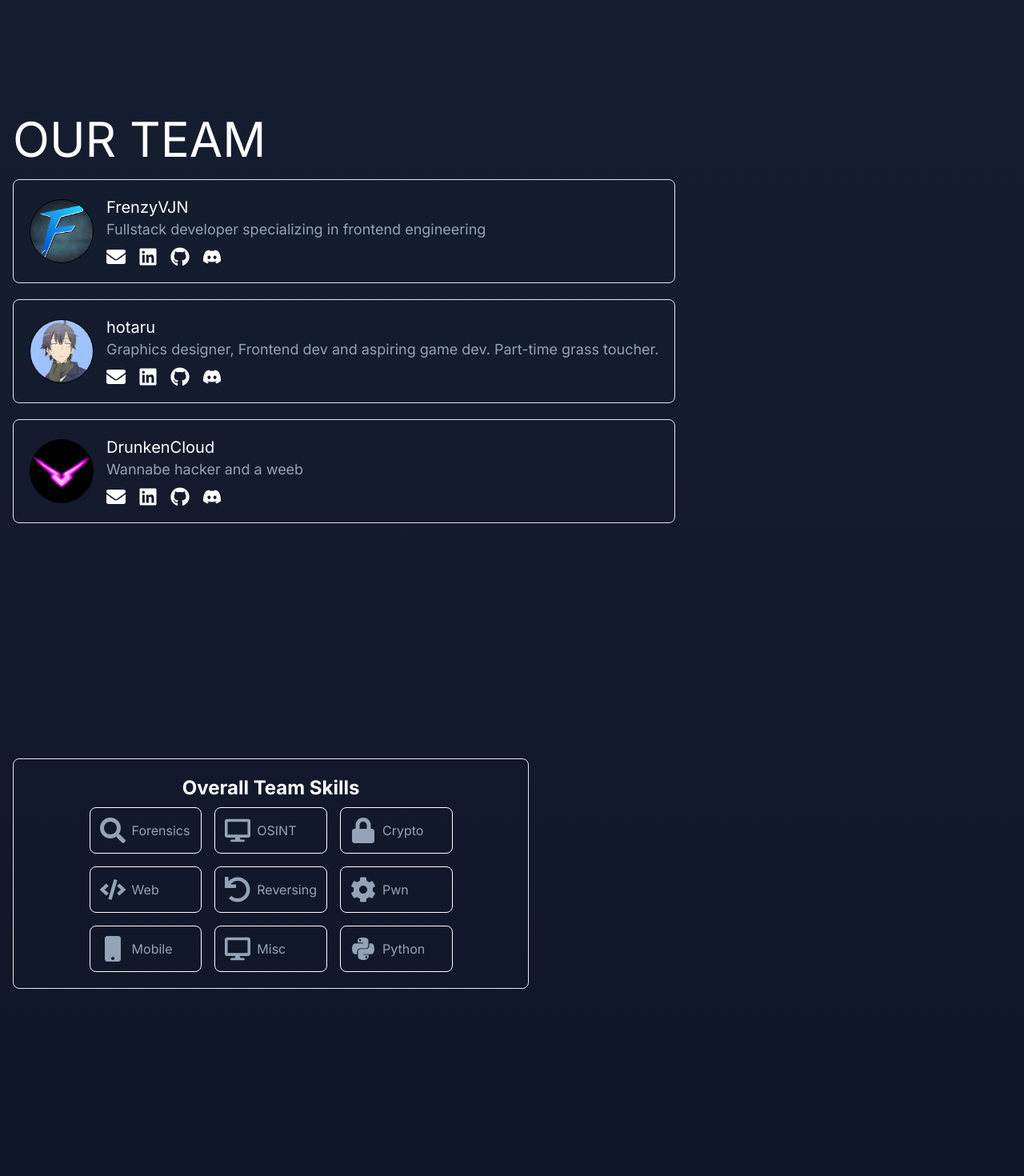
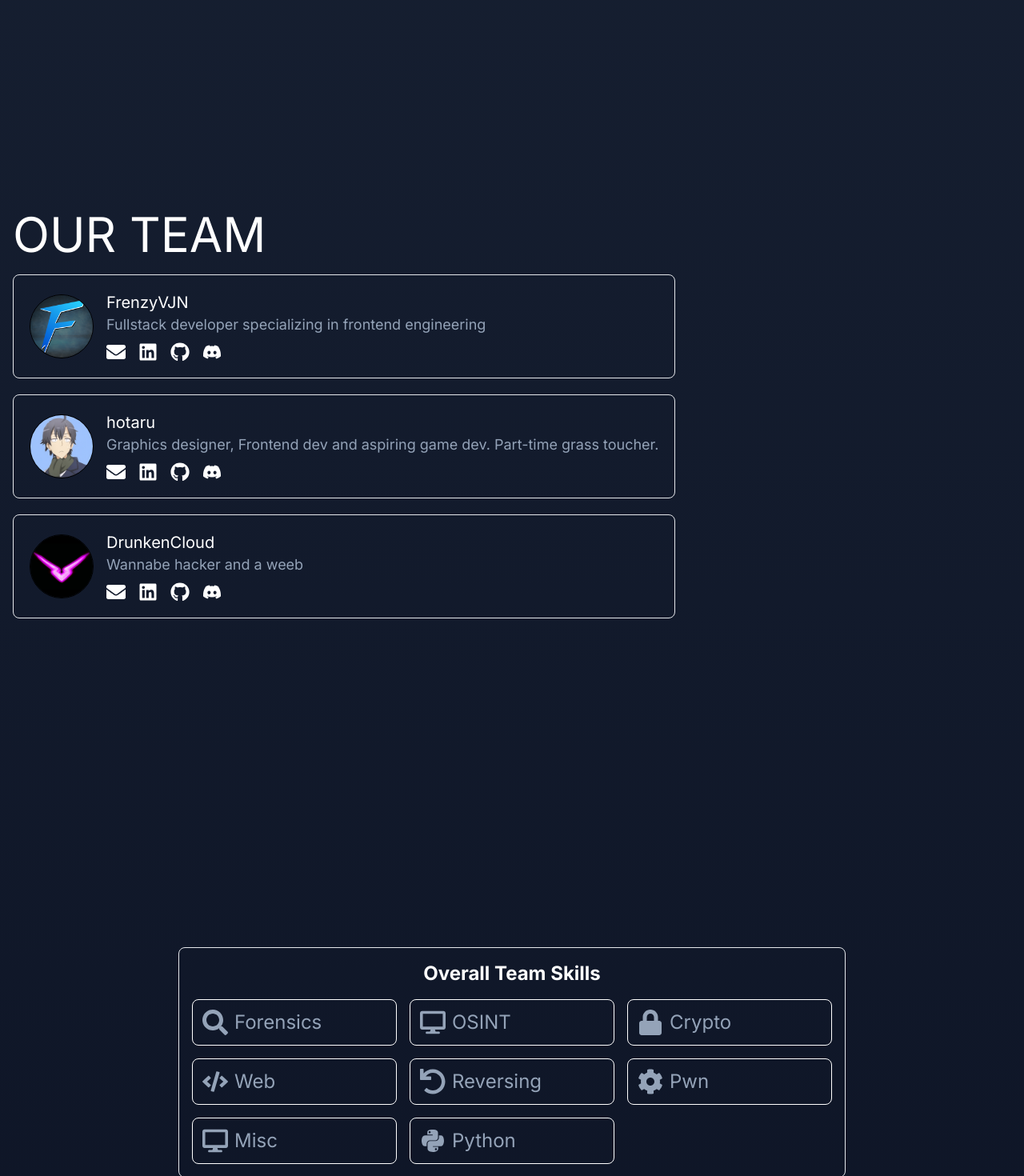
Before and after one commit to FrenzyVJN/Edita, a Next.js app: page / in a window 1280 px wide. Shown: the part 880-2350 px from the top of the page at 80% size. Built offline with nearby package versions, Linux system fonts and the light colour scheme.

Commit message:
fixed my website

```diff
--- a/app/header.tsx
+++ b/app/header.tsx
@@ -5,13 +5,13 @@ function Header() {
             <div className="border w-full bg-white bg-opacity-10 fixed h-20 flex items-center">
                 <h1 className="text-white text-2xl md:text-6xl font-bold md:ml-10">edita</h1>
                 <div className="flex ml-auto">
-                    <Link to="home" smooth={true} duration={500} offset={-500}>
+                    <Link to="home" smooth={true} duration={400} offset={-500}>
                         <h1 className="text-white text-md mr-2 md:text-4xl md:mr-10 ml-auto font-bold">HOME</h1>
                     </Link>
-                    <Link to="our-team" smooth={true} duration={500} offset={-70}>
+                    <Link to="our-team" smooth={true} duration={400} offset={-70}>
                         <h1 className="text-white text-md mr-2 md:text-4xl md:mr-10 font-bold">TEAM</h1>
                     </Link>
-                    <Link to='skills' smooth={true} duration={500} offset={-90}>
+                    <Link to='skills' smooth={true} duration={400} offset={0}>
                         <h1 className="text-white text-md mr-2 md:text-4xl md:mr-10 font-bold">SKILLS</h1>
                     </Link>
                     <h1></h1>
--- a/app/home.tsx
+++ b/app/home.tsx
@@ -4,10 +4,10 @@ function Main() {
         <main id='home' className="h-screen">
         <div className="mt-auto"></div>
         <div  className='flex mt-32 text-white text-xl p-4'>
-        <h1 className="w-fit md:fit xl:w-fit xl:text-start text-4xl sm:w-fit sm:text-6xl lg:text-8xl font-bolt text-textPrimary uppercase">
+        <h1 className="w-fit md:fit text-4xl md:text-8xl font-bolt text-textPrimary uppercase">
           We are
           <br />
-          <span className="text-blue-300">
+          <span className="text-blue-300 absolute">
               <Typewriter
                 words={["Hackers", "Developer", "CTF Players","Bug Bounty Hunters"]}
                 cursor
@@ -19,7 +19,7 @@ function Main() {
           </span>
         </h1>
         </div>
-        <div className='flex mt-8 pb-3 w-48 bg-white border ' />
+        <div className='flex mt-32 pb-3 w-48 bg-white border ' />
 
       </main>
      );
--- a/app/layout.tsx
+++ b/app/layout.tsx
@@ -16,7 +16,8 @@ export default function RootLayout({
 }) {
   return (
     <html lang="en">
-      <body className={inter.className}>{children}</body>
+      <body className={inter.className}>
+        {children}</body>
     </html>
   )
 }
--- a/app/page.tsx
+++ b/app/page.tsx
@@ -6,12 +6,12 @@ import Header from './header';
 function Home() {
   return (
     <main className='bg-gradient-to-b from-slate-950 via-slate-800 to-slate-950 animate-movingBg min-h-screen'>
-        <div className='w-fit'>
           <Header />
-          <Main />
-          <Team />
-          <Skills />
-        </div>
+          <div className='max-w-[1300px] mx-auto'>
+            <Main />
+            <Team />
+            <Skills />
+          </div>
     </main>
   );
 }
--- a/app/skills.tsx
+++ b/app/skills.tsx
@@ -1,16 +1,19 @@
 import React from 'react';
+
 import { FaCode, FaSearch, FaLock, FaDesktop, FaUndo, FaMobile, FaCog, FaPython } from 'react-icons/fa';
-const skills = ['Forensics', 'OSINT', 'Crypto', 'Web', 'Reversing', 'Pwn', 'Mobile', 'Misc','Python'];
+
 function Skills() {
+  const skills = ['Forensics', 'OSINT', 'Crypto', 'Web', 'Reversing', 'Pwn', 'Misc', 'Python'];
+
   return (
-    <main className='h-screen'>
-        <div id='skills' className='border rounded-lg w-3/4 p-5 my-5 flex flex-col items-center ml-4'>
-            <h1 className='text-lg md:text-2xl font-bold mb-2 text-white'>Overall Team Skills</h1>
-            <div className='grid grid-col-1 md:grid-cols-3 md:gap-4 gap-4'>
+    <main className='flex justify-center items-center h-screen'>
+        <div id='skills' className='flex items-center justify-center border rounded-lg flex-col p-4 w-fit h-fit'>
+          <h1 className='text-lg md:text-2xl font-bold text-white pb-4'>Overall Team Skills</h1>
+          <div className='grid grid-cols-2 md:grid-cols-3 gap-4'>
             {skills.map((skill, index) => (
-                <div key={index} className='flex items-center w-full text-slate-400 border border-white text-center rounded-lg p-3 md:p-3'>
-                {renderIcon(skill)} {/* Rendering the appropriate icon based on skill */}
-                <span className='ml-2'>{skill}</span>
+              <div key={index} className='flex items-center w-full md:w-64 text-slate-400 border border-white text-center rounded-lg p-3'>
+                {renderIcon(skill)}
+                <span className='ml-2 md:text-2xl text-xs'>{skill}</span>
               </div>
             ))}
           </div>
@@ -18,7 +21,7 @@ function Skills() {
     </main>
   );
 }
-const renderIcon = (skill : String) => {
+const renderIcon = (skill: String) => {
   switch (skill) {
     case 'Forensics':
       return <FaSearch className='w-8 h-8' />;
@@ -32,8 +35,6 @@ const renderIcon = (skill : String) => {
       return <FaUndo className='w-8 h-8' />;
     case 'Pwn':
       return <FaCog className='w-8 h-8' />;
-      case 'Mobile':
-        return <FaMobile className='w-8 h-8' />;
     case 'Misc':
       return <FaDesktop className='w-8 h-8' />;
     case 'Python':
--- a/app/team.tsx
+++ b/app/team.tsx
@@ -87,8 +87,8 @@ const socialMedias1 = [
 function Team() {
 
     return (
-        <main className='h-screen justify-center'>
-        <div id='our-team' className='text-white text-xl p-4'>
+        <main className='h-screen flex items-center'>
+        <div id='our-team' className='text-white w-fit text-xl p-4'>
             <h1></h1>
             <p></p>
             <h1 className="w-fit md:fit xl:w-fit xl:text-start text-4xl sm:w-fit sm:text-6xl lg:text-6xl font-bolt text-textPrimary uppercase">
```
Lines whose indentation alone changed are shown as unchanged.
